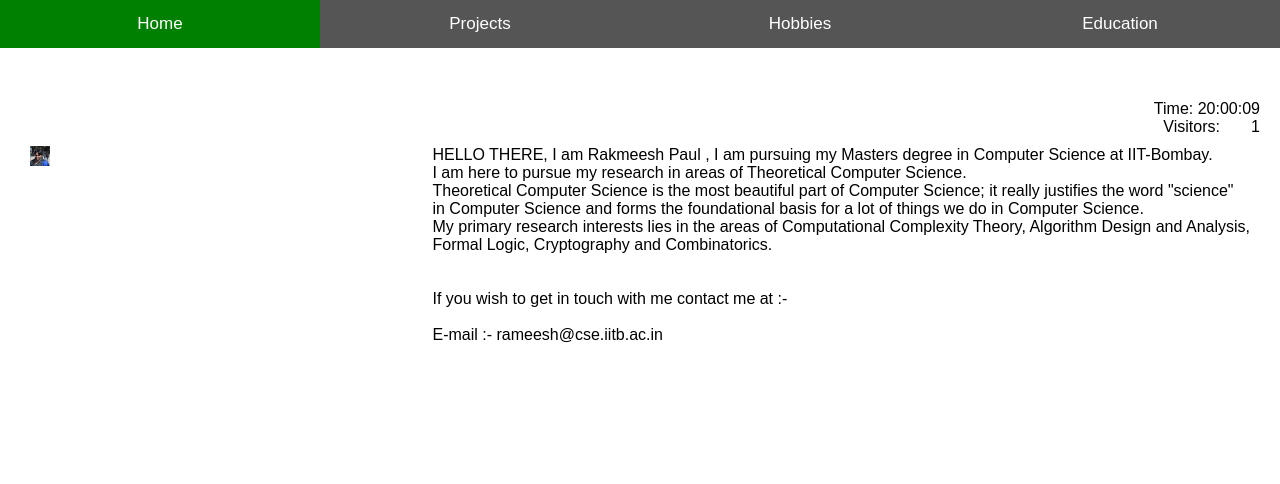
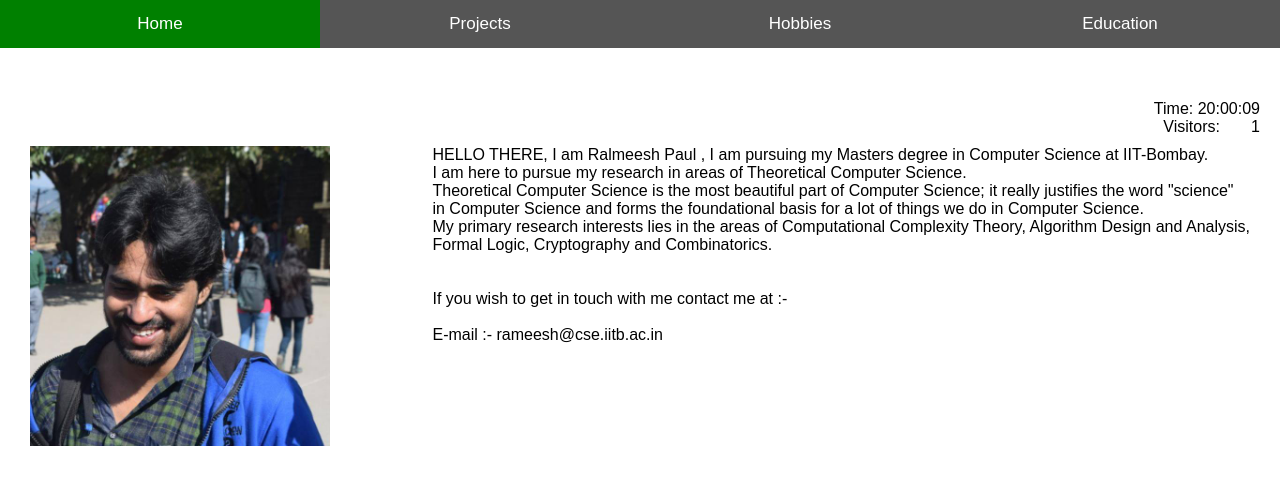
Before and after one commit to rameeshpaul/rameeshpaul.github.io, a plain HTML site: page index.html in a window 1280 px wide. Drawn offline with Linux system fonts and the light colour scheme.

Commit message:
Update index.html

```diff
--- a/index.html
+++ b/index.html
@@ -89,11 +89,11 @@
 	<div id="Home" class="tabcontent">
 	  <div id="timer" style="display: flex; justify-content: flex-end"></div>
 	  <div id="CounterVisitor" style="display: flex; justify-content: flex-end"></div>
-	  <div style="float:left; width: 20px; height:20px; margin:10px">
+	  <div style="float:left; width: 300px; height:300px; margin:10px">
 		  <img src="pp.jpeg" style="width: 100%;">
 	  </div>
 	  <div style="float:right; margin:10px">
-		HELLO THERE, I am Rakmeesh Paul , I am pursuing my Masters degree in Computer Science at IIT-Bombay.<br>
+		HELLO THERE, I am Ralmeesh Paul , I am pursuing my Masters degree in Computer Science at IIT-Bombay.<br>
 				I am here to pursue my research in areas of Theoretical Computer Science.<br>
 				Theoretical Computer Science is the most beautiful part of Computer Science; it really justifies the word
 				"science" <br> in Computer Science and forms the foundational basis for a lot of things we do in Computer 				Science.<br>My primary research interests lies in the areas of Computational Complexity Theory, 				Algorithm Design and Analysis,<br>Formal Logic, Cryptography and Combinatorics.<br><br><br>
```
